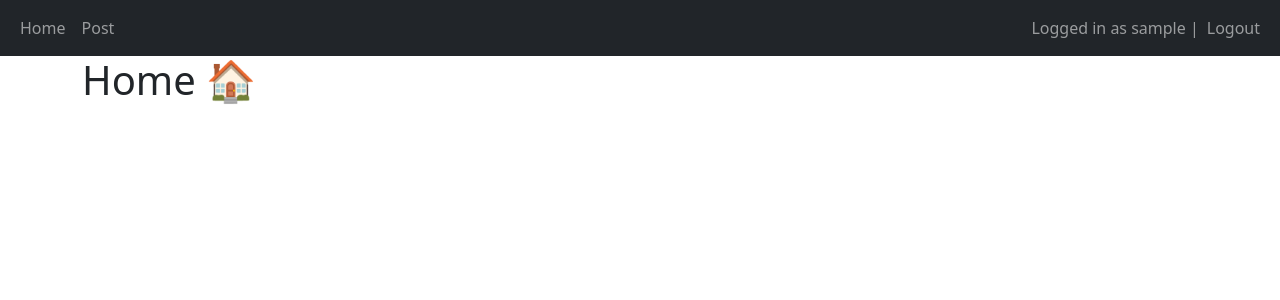
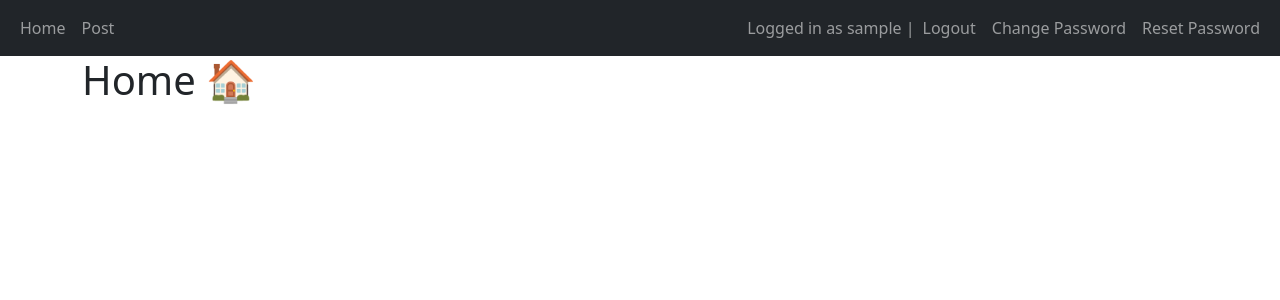
Before and after one commit to Ayon-SSP/Flight_Ticket_Booking, a Django app: page / in a window 1280 px wide. Shown: the top 300 px of the page. Run offline with Django 4.2, Linux system fonts and the light colour scheme; the visitor is signed in with stand-in values (Sample User, id 1).

Commit message:
feat: password_reset and password_change

```diff
--- a/flight_booking_system/main/templates/main/base.html
+++ b/flight_booking_system/main/templates/main/base.html
@@ -35,6 +35,12 @@
               <li class="nav-item">
                 <a class="nav-link" href="/logout">Logout</a>
               </li>
+              <li class="nav-item">
+                <a class="nav-link" href="/password_change">Change Password</a>
+              </li>
+              <li class="nav-item">
+                <a class="nav-link" href="/password_reset">Reset Password</a>
+              </li>
             {% else %}
               <li class="nav-item">
                 <a class="nav-link" href="/login">Login</a>
```
Also changed, not shown: flight_booking_system/main/templates/registration/password_change.html (added, +13 -0 lines).
